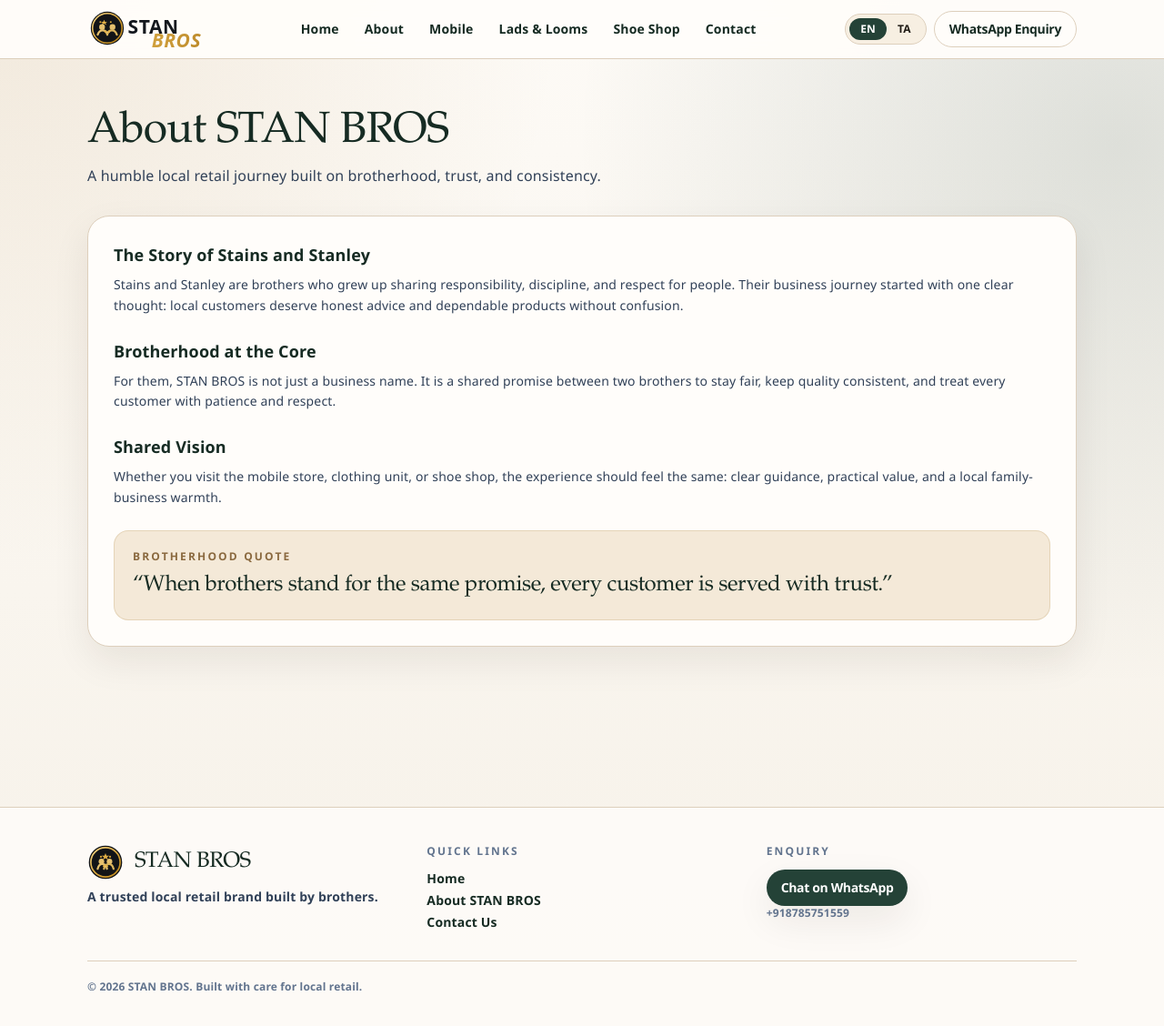
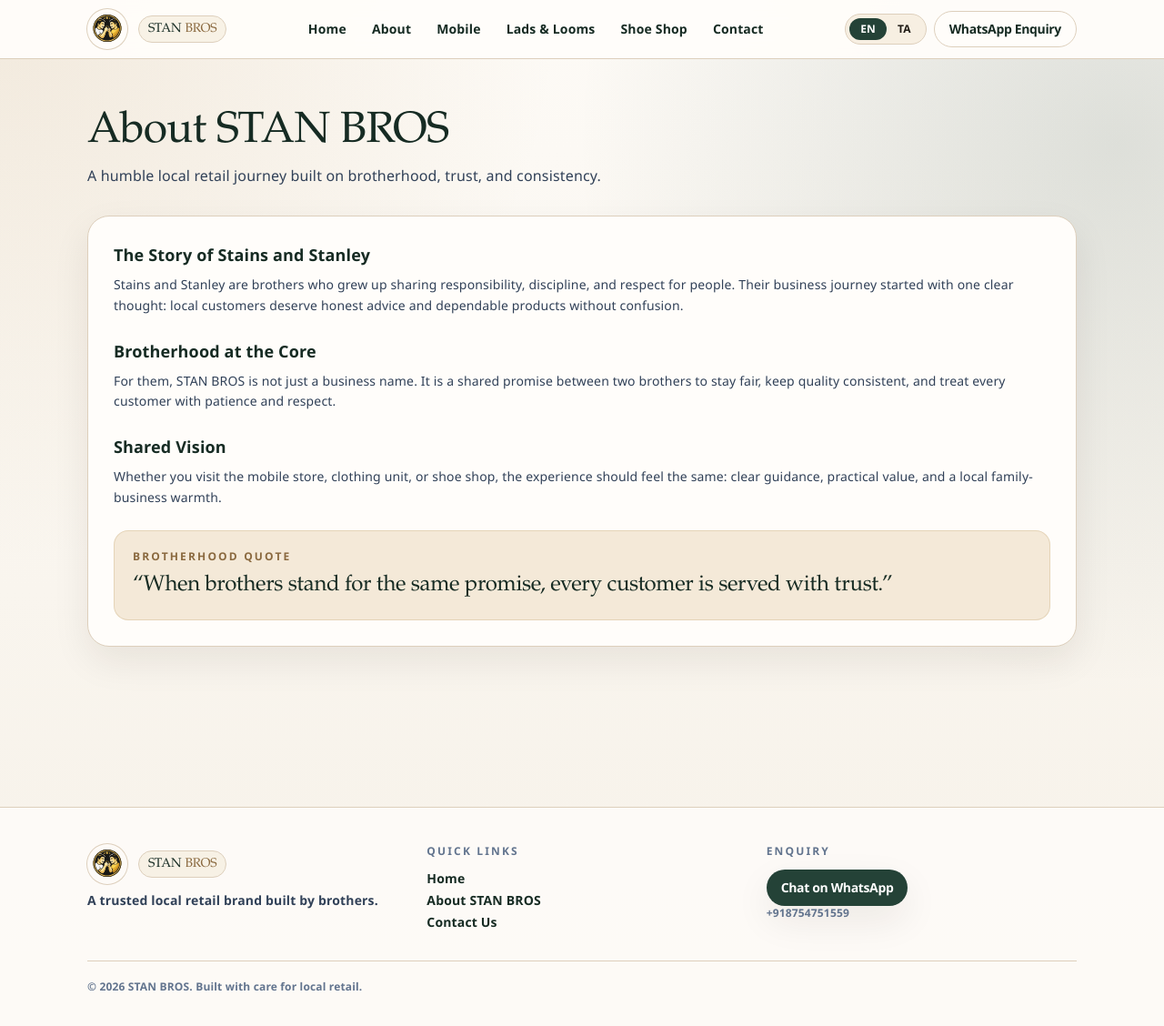
Before and after one commit to future-beyond-technology/stanbros-web, a Next.js app: page /about in a window 1280 px wide. Shown: the top 1128 px of the page at 91% size. Built offline with nearby package versions, Linux system fonts and the light colour scheme.

Commit message:
UI Logo change

```diff
--- a/components/layout/SiteFooter.tsx
+++ b/components/layout/SiteFooter.tsx
@@ -12,6 +12,8 @@
   const brand = getBrand();
   const { lang } = useLanguage();
   const isEn = lang === "en";
+  const [brandPrimary, ...brandSuffixParts] = brandName.split(" ");
+  const brandSecondary = brandSuffixParts.join(" ");
 
   return (
     <footer className="mt-16 border-t border-[var(--border-subtle)] bg-[var(--surface-soft)]/80">
@@ -22,12 +24,21 @@
               <div className="flex items-center gap-3">
                 <Image
                   src="/brand/logo-mark.svg"
-                  alt={`${brandName} emblem`}
-                  width={40}
-                  height={40}
-                  className="h-10 w-10"
+                  alt={`${brandName} logo`}
+                  width={50}
+                  height={50}
+                  className="h-11 w-11 rounded-full object-cover ring-1 ring-[var(--border-subtle)]"
                 />
-                <p className="font-display text-2xl text-[var(--brand-strong)]">{brandName}</p>
+                <span className="inline-flex items-center gap-1 rounded-full border border-[var(--border-subtle)] bg-[var(--surface-muted)]/80 px-2.5 py-1">
+                  <span className="font-display text-xs uppercase tracking-[0.22em] text-[var(--brand-strong)] sm:text-sm">
+                    {brandPrimary}
+                  </span>
+                  {brandSecondary ? (
+                    <span className="font-display text-xs uppercase tracking-[0.22em] text-[var(--accent-strong)] sm:text-sm">
+                      {brandSecondary}
+                    </span>
+                  ) : null}
+                </span>
               </div>
               <p className="text-sm font-semibold text-slate-700">
                 {isEn ? brand.tagline.en : brand.tagline.ta}
--- a/components/layout/SiteHeader.tsx
+++ b/components/layout/SiteHeader.tsx
@@ -17,6 +17,8 @@
   const brand = getBrand();
   const { lang, setLang } = useLanguage();
   const isEn = lang === "en";
+  const [brandPrimary, ...brandSuffixParts] = brandName.split(" ");
+  const brandSecondary = brandSuffixParts.join(" ");
 
   const nav: NavItem[] = [
     { href: "/", label: { en: "Home", ta: "முகப்பு" } },
@@ -38,16 +40,25 @@
       <div className="border-b border-[var(--border-subtle)] bg-[color:var(--surface-soft)]/95 backdrop-blur-md">
         <Container>
           <div className="flex h-16 items-center justify-between gap-3">
-            <Link href="/" className="flex items-center gap-3">
+            <Link href="/" className="group flex items-center gap-2.5 sm:gap-3">
               <Image
-                src="/brand/logo.svg"
+                src="/brand/logo-mark.svg"
                 alt={brandName}
-                width={236}
-                height={72}
+                width={52}
+                height={52}
                 priority
-                className="h-10 w-auto sm:h-11"
+                className="h-10 w-10 rounded-full object-cover ring-1 ring-[var(--border-subtle)] transition-transform duration-300 group-hover:scale-[1.03] sm:h-11 sm:w-11"
               />
-              <span className="sr-only">{brandName}</span>
+              <span className="inline-flex items-center gap-1 rounded-full border border-[var(--border-subtle)] bg-[var(--surface-muted)]/80 px-2.5 py-1">
+                <span className="font-display text-xs uppercase tracking-[0.22em] text-[var(--brand-strong)] sm:text-sm">
+                  {brandPrimary}
+                </span>
+                {brandSecondary ? (
+                  <span className="font-display text-xs uppercase tracking-[0.22em] text-[var(--accent-strong)] sm:text-sm">
+                    {brandSecondary}
+                  </span>
+                ) : null}
+              </span>
             </Link>
 
             <nav className="hidden items-center gap-1 lg:flex">
--- a/components/sections/HeroSection.tsx
+++ b/components/sections/HeroSection.tsx
@@ -77,15 +77,14 @@
           variants={fadeUp}
           transition={{ duration: 0.35, ease: [0.22, 0.61, 0.36, 1] }}
         >
-          <div className="inline-flex items-center gap-3 rounded-2xl border border-[var(--border-subtle)] bg-[var(--surface-soft)]/70 px-3 py-2">
+          <div className="inline-flex items-center rounded-2xl border border-[var(--border-subtle)] bg-[var(--surface-soft)]/72 px-3 py-2">
             <Image
-              src="/brand/logo-mark.svg"
-              alt="STAN BROS emblem"
-              width={44}
-              height={44}
-              className="h-11 w-11"
+              src="/brand/logo.svg"
+              alt="STAN BROS logo"
+              width={190}
+              height={126}
+              className="h-14 w-auto object-contain sm:h-16"
             />
-            <p className="font-display text-lg leading-none text-[var(--brand-strong)]">STAN BROS</p>
           </div>
 
           <div className="flex flex-wrap gap-2">
--- a/data/brand/brand.json
+++ b/data/brand/brand.json
@@ -18,7 +18,7 @@
     "ta": "ஒரே வாக்குறுதிக்காக சகோதரர்கள் ஒன்றாக நிற்கும் போது, ஒவ்வொரு வாடிக்கையாளருக்கும் நம்பிக்கையுடன் சேவை கிடைக்கும்."
   },
   "whatsapp": {
-    "numberE164": "+918785751559",
+    "numberE164": "+918754751559",
     "defaultMessage": {
       "en": "Hi STAN BROS, I would like to know today’s availability and best price.",
       "ta": "வணக்கம் STAN BROS, இன்று கிடைக்கும் பொருட்களும் சிறந்த விலையும் பற்றி தெரிந்துகொள்ள விரும்புகிறேன்."
--- a/lib/constants/whatsapp.ts
+++ b/lib/constants/whatsapp.ts
@@ -1,5 +1,5 @@
 export const DEFAULT_WHATSAPP_NUMBER_E164 =
-  process.env.NEXT_PUBLIC_WHATSAPP_NUMBER_E164 ?? "+918785751559";
+  process.env.NEXT_PUBLIC_WHATSAPP_NUMBER_E164 ?? "+918754751559";
 
 export function toWhatsAppHref({
   numberE164,
```
Also changed, not shown: public/brand/logo-mark.svg, public/brand/logo.svg.
